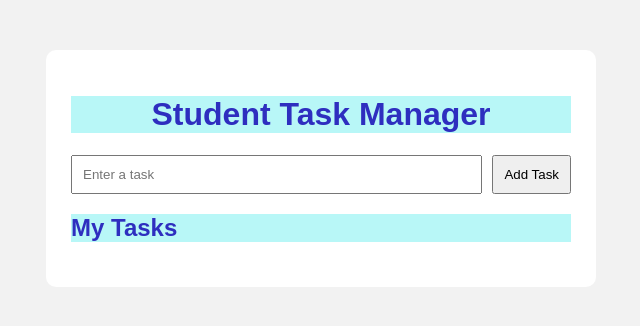
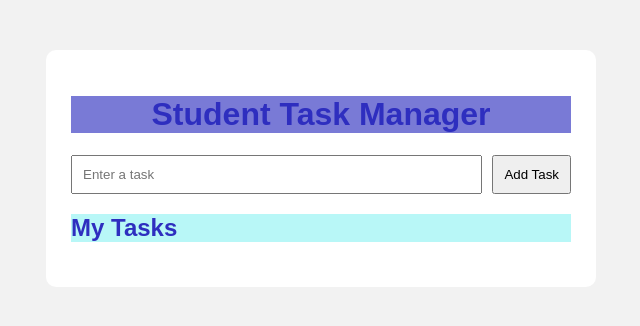
Before and after one commit to mishapictlab/student-task-manager, a plain HTML site: page index.html in a window 1280 px wide. Shown: the whole page, without its empty margins (319-959 px from the left). Drawn offline with Linux system fonts and the light colour scheme.

Commit message:
changed color

```diff
--- a/style.css
+++ b/style.css
@@ -12,7 +12,7 @@ body {
 }
 
 h1 {
-    background-color: rgb(184, 247, 247);
+    background-color: rgb(121, 122, 214);
     color:rgb(46, 46, 191);
     text-align: center;
 }
```
